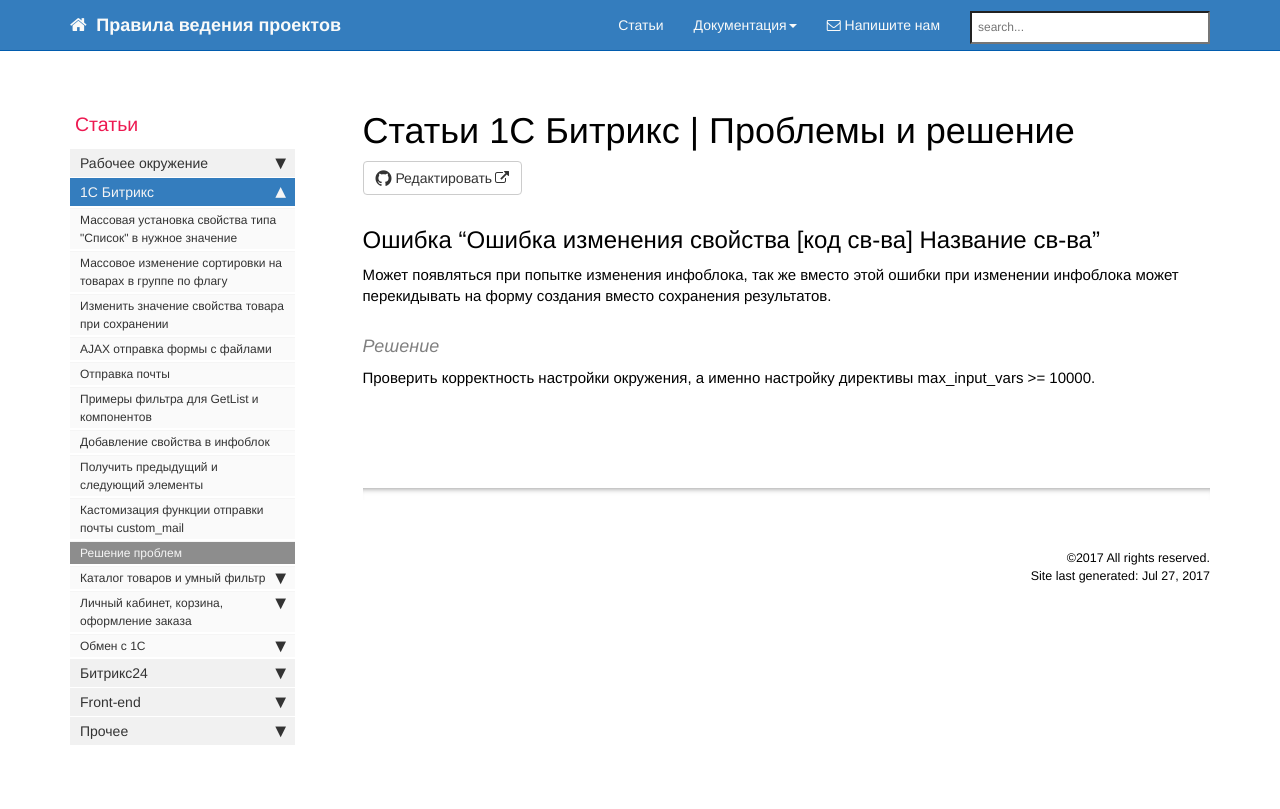
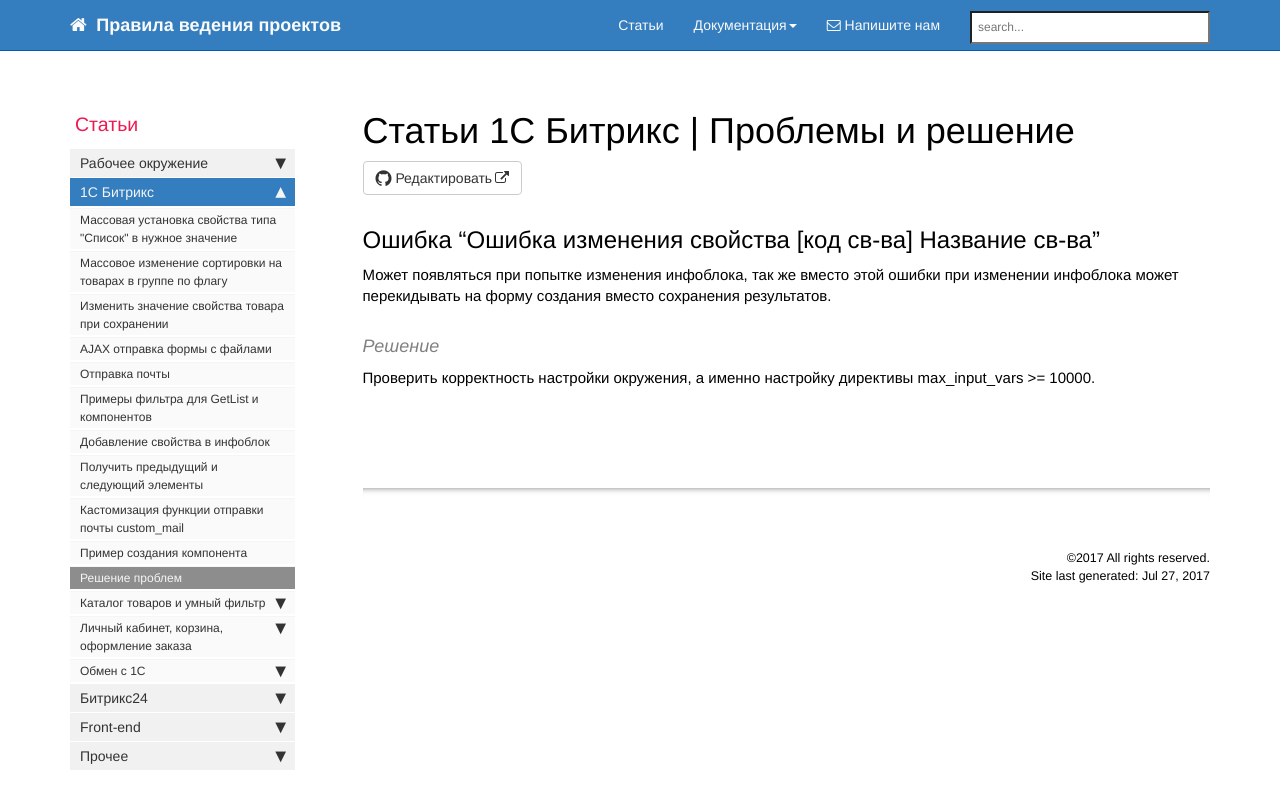
Before and after one commit to gdecider/gdecider.github.io, a Jekyll site: the page built from pages/articles/articles_bx_problems.md, in a window 1280 px wide. Shown: the top 809 px of the page. Built offline with Jekyll 4.4.1, drawn with Linux system fonts in a browser that asks for light colours; nearby versions of some CDN libraries; comment, search, counter and statistics services are not loaded.

Commit message:
Update articles_sidebar.yml

```diff
--- a/_data/sidebars/articles_sidebar.yml
+++ b/_data/sidebars/articles_sidebar.yml
@@ -114,6 +114,10 @@
       url: /articles_bx-send-email-custom-mail.html
       output: web, pdf
 
+    - title: Пример создания компонента
+      url: /articles_bx-component-creation.html
+      output: web, pdf
+
     - title: Решение проблем
       url: /articles_bx_problems.html
       output: web, pdf
```
